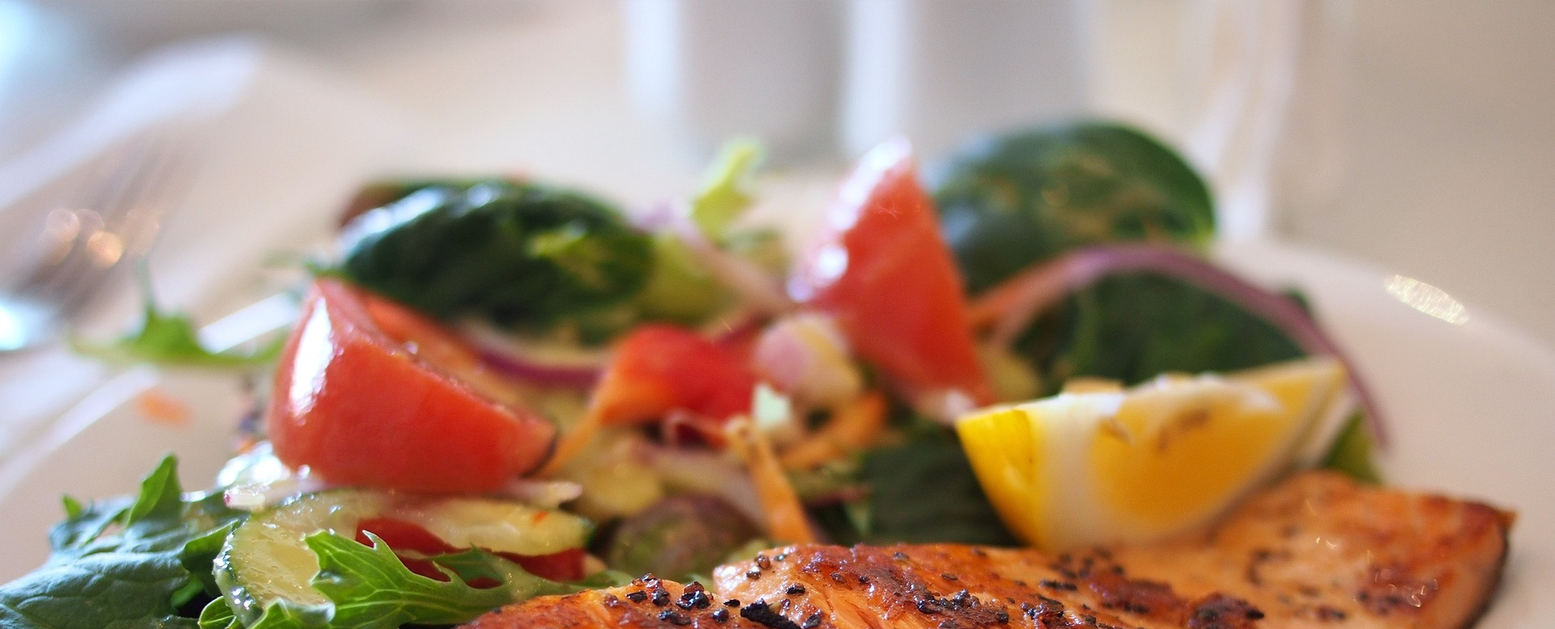
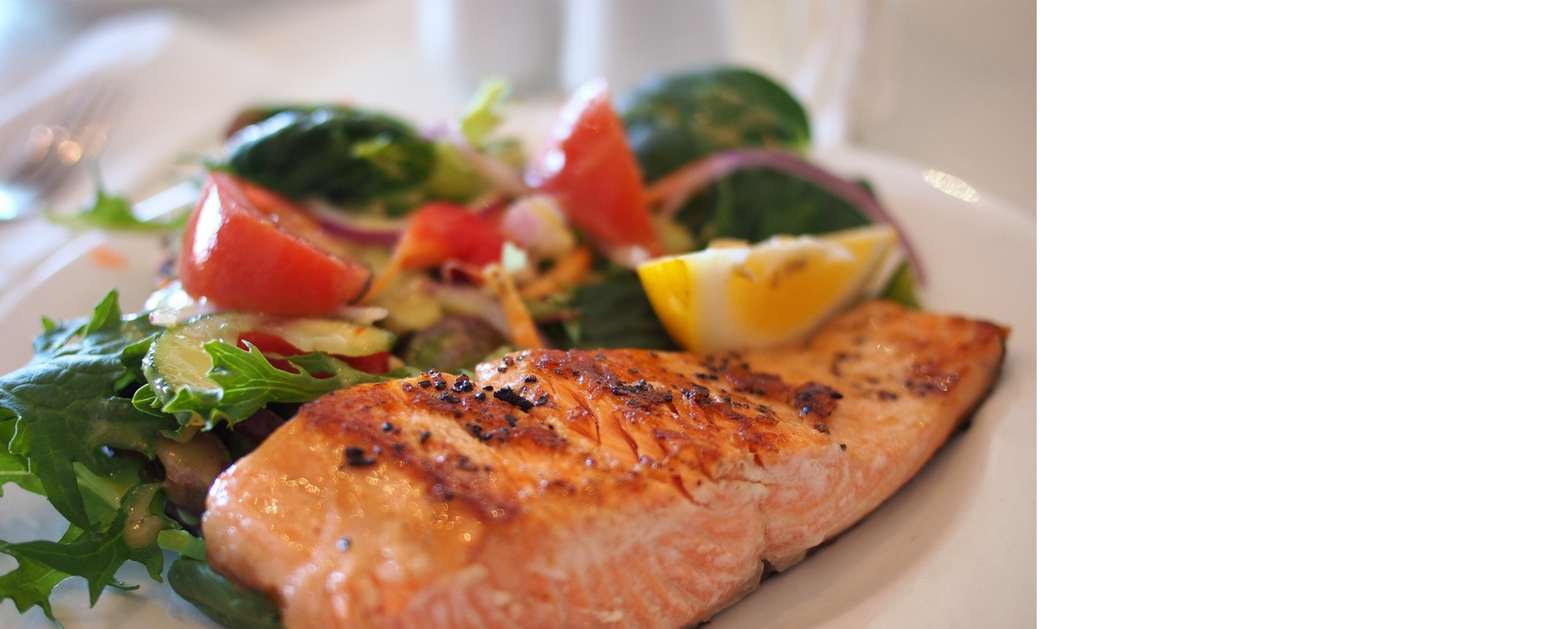
Before and after one commit to ryb00/restaurant, a plain HTML site: page gallery.html in a window 1280 px wide. Shown: the part 96-873 px from the top of the page at 81% size, 1920 px wide, since content can reach past the window. Drawn offline with nearby package versions, Linux system fonts and the light colour scheme.

Commit message:
Add style for images

```diff
--- a/assets/css/style.css
+++ b/assets/css/style.css
@@ -123,6 +123,12 @@ main {
     background: url("../images/chefs.jpg") no-repeat center center/cover;
 }
 
+/* Gallery page */
+#photos img {
+    width: 100%;
+    line-height: 1em;
+}
+
 #photos {
     line-height: 0;
 }
```
